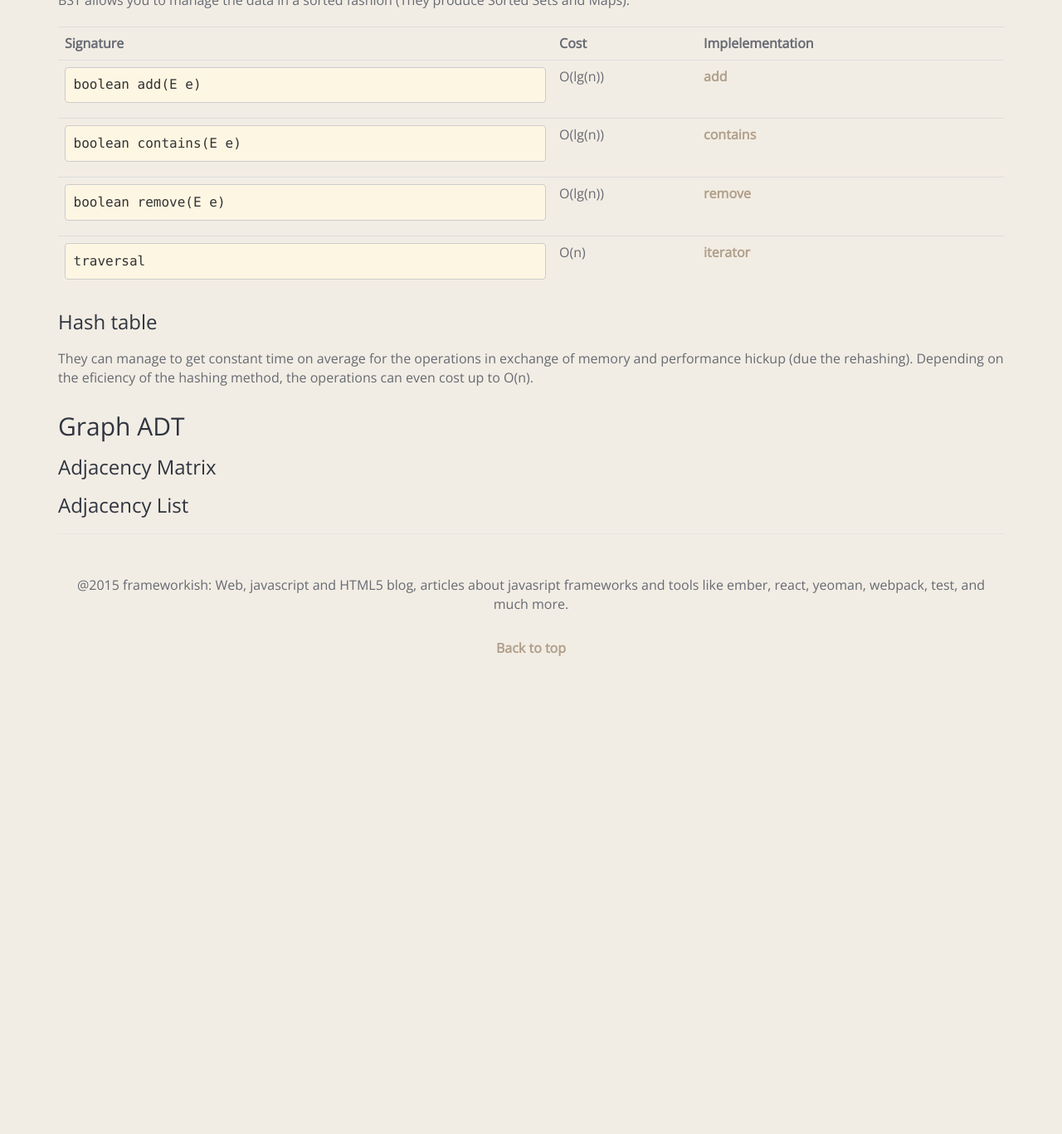
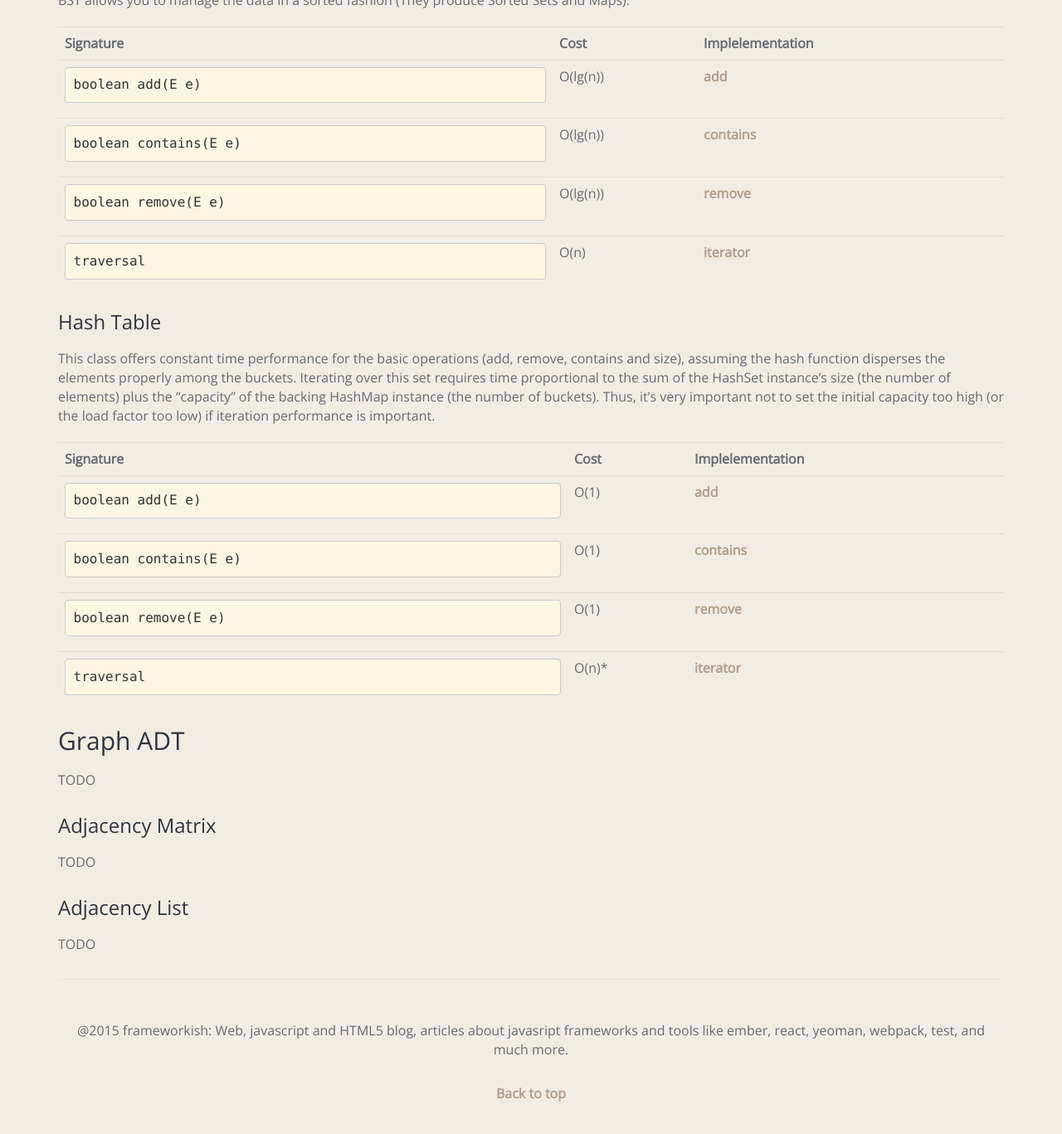
Before and after one commit to Rastikko/Rastikko.github.io, a Jekyll site: the page built from _posts/2016-12-03-data-structures-cheatsheet.md, in a window 1280 px wide and 1400 px high, scrolled down 2684 px. Shown: the top 1367 px of the window at 83% size. Built offline with Jekyll 4.4.1, drawn with Linux system fonts in a browser that asks for light colours; before the commit the page ends 3546 px from its top, so only the background shows below that.

Commit message:
Add Hash Table

```diff
--- a/_posts/2016-12-03-data-structures-cheatsheet.md
+++ b/_posts/2016-12-03-data-structures-cheatsheet.md
@@ -193,12 +193,46 @@ BST allows you to manage the data in a sorted fashion (They produce Sorted Sets
   </tr>
 </table>
 
-### Hash table
+### Hash Table
 
-They can manage to get constant time on average for the operations in exchange of memory and performance hickup (due the rehashing). Depending on the eficiency of the hashing method, the operations can even cost up to O(n).
+This class offers constant time performance for the basic operations (add, remove, contains and size), assuming the hash function disperses the elements properly among the buckets. Iterating over this set requires time proportional to the sum of the HashSet instance's size (the number of elements) plus the "capacity" of the backing HashMap instance (the number of buckets). Thus, it's very important not to set the initial capacity too high (or the load factor too low) if iteration performance is important.
+
+<table class="table">
+  <tr>
+    <th class="span6">Signature</th>
+    <th class="span3">Cost</th>
+    <th class="span3">Implelementation</th>
+  </tr>
+  <tr>
+    <td><pre>boolean add(E e)</pre></td>
+    <td>O(1)</td>
+    <td><a href="https://docs.oracle.com/javase/7/docs/api/java/util/HashSet.html#add(E)">add</a></td>
+  </tr>
+  <tr>
+    <td><pre>boolean contains(E e)</pre></td>
+    <td>O(1)</td>
+    <td><a href="https://docs.oracle.com/javase/7/docs/api/java/util/HashSet.html#contains(java.lang.Object)">contains</a></td>
+  </tr>
+  <tr>
+    <td><pre>boolean remove(E e)</pre></td>
+    <td>O(1)</td>
+    <td><a href="https://docs.oracle.com/javase/7/docs/api/java/util/HashSet.html#remove(java.lang.Object)">remove</a></td>
+  </tr>
+  <tr>
+    <td><pre>traversal</pre></td>
+    <td>O(n)*</td>
+    <td><a href="https://docs.oracle.com/javase/7/docs/api/java/util/HashSet.html#iterator()">iterator</a></td>
+  </tr>
+</table>
 
 ## Graph ADT
 
+TODO
+
 ### Adjacency Matrix
 
+TODO
+
 ### Adjacency List
+
+TODO
```
